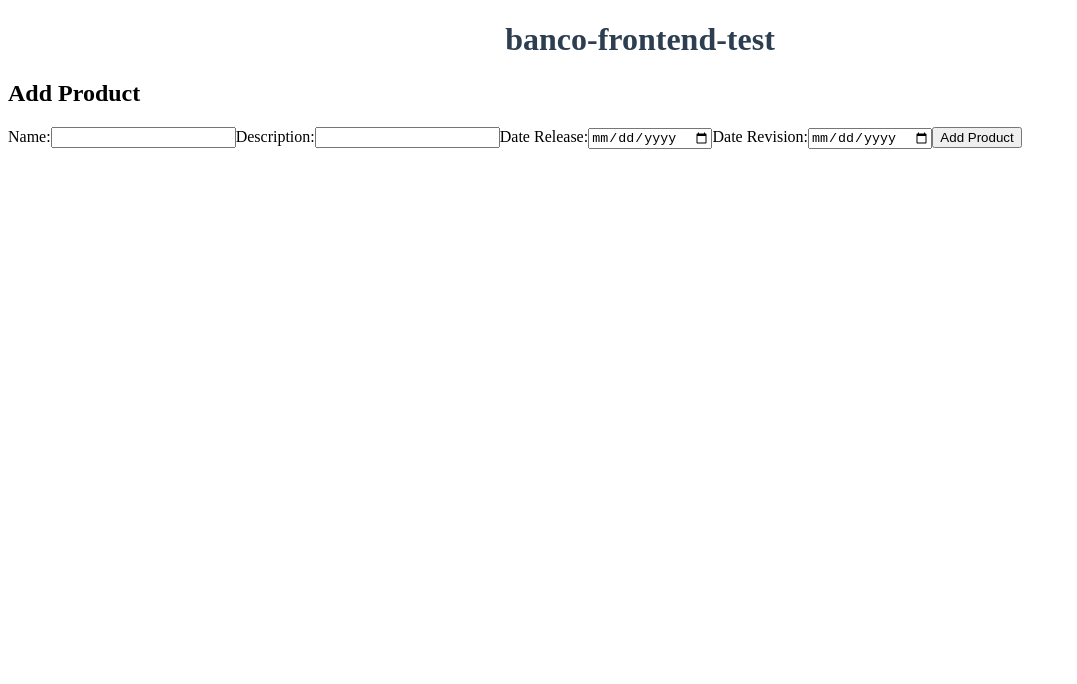
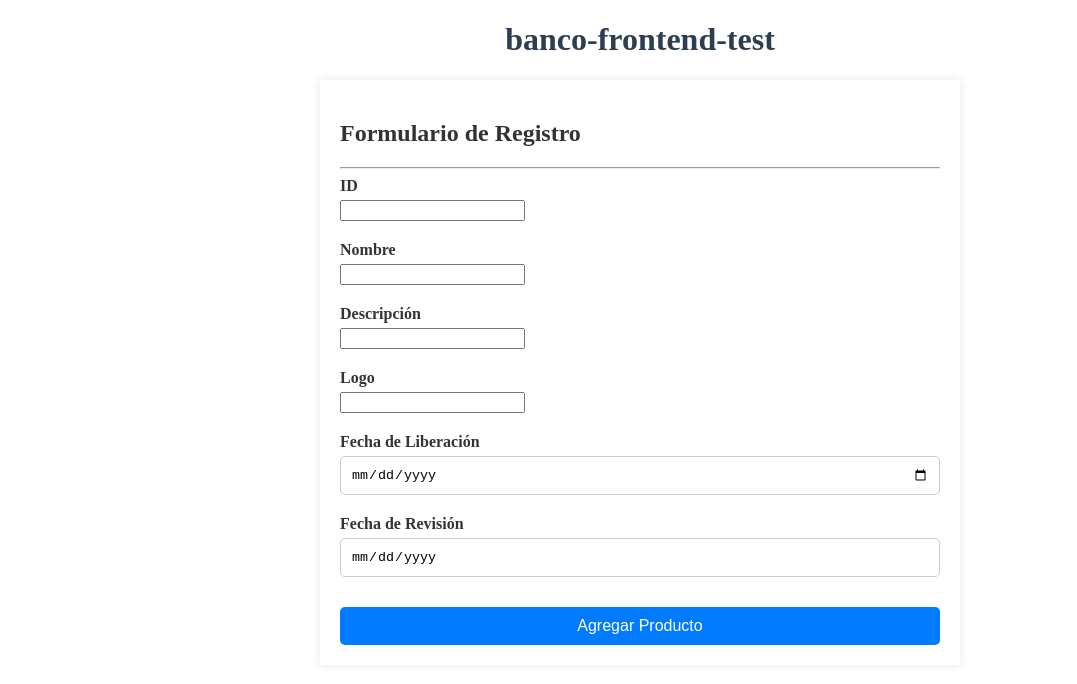
Before and after one commit to edwinarroyolopez/banco-frontend-test, an Angular app: page /add-product in a window 1280 px wide. Shown: the top 684 px of the page, without its empty margins (0-1077 px from the left). Built offline with nearby package versions, Linux system fonts and the light colour scheme.

Commit message:
CM-021 add validations to form

```diff
--- a/src/app/core/data.service.ts
+++ b/src/app/core/data.service.ts
@@ -1,7 +1,7 @@
 import { Injectable } from '@angular/core';
 import { BehaviorSubject } from 'rxjs';
 import { HttpClient } from '@angular/common/http';
-import { Observable } from 'rxjs';
+import { Observable, of } from 'rxjs';
 import { Product, ApiResponse } from './api-response.model';
 
 @Injectable({
@@ -31,8 +31,13 @@ export class DataService {
   }
 
   addItem(product: Product) {
-    this.data.push(product);
-    this.dataSubject.next(this.data);
+    this.data.unshift(product);
+    this.updatePaginatedProducts();
+  }
+
+  isIdTaken(id: string): Promise<boolean | undefined> {
+    // Simulate a call to the server to check if the ID is taken
+    return of(this.data.some(product => product.id === id)).toPromise();
   }
 
   setItemsPerPage(itemsPerPage: number) {
--- a/src/app/features/add-product/add-product.component.css
+++ b/src/app/features/add-product/add-product.component.css
@@ -0,0 +1,61 @@
+.add-product-container {
+    max-width: 600px;
+    margin: 0 auto;
+    padding: 20px;
+    background-color: #fff;
+    box-shadow: 0 0 10px rgba(0, 0, 0, 0.1);
+  }
+
+  h2 {
+    margin-bottom: 20px;
+    font-size: 1.5rem;
+    color: #333;
+  }
+
+  form {
+    display: flex;
+    flex-direction: column;
+  }
+
+  .form-group {
+    margin-bottom: 20px;
+  }
+
+  label {
+    display: block;
+    margin-bottom: 5px;
+    font-weight: bold;
+    color: #333;
+  }
+
+  input[type="text"],
+  input[type="date"] {
+    width: 100%;
+    padding: 10px;
+    border: 1px solid #ccc;
+    border-radius: 5px;
+    box-sizing: border-box;
+  }
+
+  button {
+    display: inline-block;
+    padding: 10px 20px;
+    background-color: #007bff;
+    color: #fff;
+    border: none;
+    border-radius: 5px;
+    cursor: pointer;
+    margin-top: 10px;
+    font-size: 1rem;
+  }
+
+  button:hover {
+    background-color: #0056b3;
+  }
+
+  /* Estilo para mensajes de error */
+  .error {
+    color: red;
+    font-size: 0.875rem;
+    margin-top: 5px;
+  }
--- a/src/app/features/add-product/add-product.component.html
+++ b/src/app/features/add-product/add-product.component.html
@@ -1,18 +1,70 @@
 <div class="add-product-container">
-    <h2>Add Product</h2>
-    <form>
-      <label for="name">Name:</label>
-      <input type="text" id="name" name="name">
+    <h2>Formulario de Registro</h2>
+    <hr>
+    <form [formGroup]="productForm" (ngSubmit)="onSubmit()">
 
-      <label for="description">Description:</label>
-      <input type="text" id="description" name="description">
+      <!-- ID -->
+      <div class="form-group">
+        <label for="id">ID</label>
+        <input id="id" formControlName="id" />
+        <div *ngIf="productForm.get('id')?.invalid && productForm.get('id')?.touched">
+          <small class="error" *ngIf="productForm.get('id')?.errors?.['required']">El ID es obligatorio.</small>
+          <small class="error" *ngIf="productForm.get('id')?.errors?.['minlength']">El ID debe tener al menos 3 caracteres.</small>
+          <small class="error" *ngIf="productForm.get('id')?.errors?.['maxlength']">El ID no puede tener más de 10 caracteres.</small>
+          <small class="error" *ngIf="productForm.get('id')?.errors?.['idTaken']">El ID ya está en uso.</small>
+        </div>
+      </div>
 
-      <label for="date_release">Date Release:</label>
-      <input type="date" id="date_release" name="date_release">
+      <!-- Nombre -->
+      <div class="form-group">
+        <label for="name">Nombre</label>
+        <input id="name" formControlName="name" />
+        <div *ngIf="productForm.get('name')?.invalid && productForm.get('name')?.touched">
+          <small class="error" *ngIf="productForm.get('name')?.errors?.['required']">El nombre es obligatorio.</small>
+          <small class="error" *ngIf="productForm.get('name')?.errors?.['minlength']">El nombre debe tener al menos 5 caracteres.</small>
+          <small class="error" *ngIf="productForm.get('name')?.errors?.['maxlength']">El nombre no puede tener más de 100 caracteres.</small>
+        </div>
+      </div>
 
-      <label for="date_revision">Date Revision:</label>
-      <input type="date" id="date_revision" name="date_revision">
+      <!-- Descripción -->
+      <div class="form-group">
+        <label for="description">Descripción</label>
+        <input id="description" formControlName="description" />
+        <div *ngIf="productForm.get('description')?.invalid && productForm.get('description')?.touched">
+          <small class="error" *ngIf="productForm.get('description')?.errors?.['required']">La descripción es obligatoria.</small>
+          <small class="error" *ngIf="productForm.get('description')?.errors?.['minlength']">La descripción debe tener al menos 10 caracteres.</small>
+          <small class="error" *ngIf="productForm.get('description')?.errors?.['maxlength']">La descripción no puede tener más de 200 caracteres.</small>
+        </div>
+      </div>
 
-      <button type="submit">Add Product</button>
+      <!-- Logo -->
+      <div class="form-group">
+        <label for="logo">Logo</label>
+        <input id="logo" formControlName="logo" />
+        <div *ngIf="productForm.get('logo')?.invalid && productForm.get('logo')?.touched">
+          <small class="error" *ngIf="productForm.get('logo')?.errors?.['required']">El logo es obligatorio.</small>
+        </div>
+      </div>
+
+      <!-- Fecha de Liberación -->
+      <div class="form-group">
+        <label for="date_release">Fecha de Liberación</label>
+        <input id="date_release" type="date" formControlName="date_release" />
+        <div *ngIf="productForm.get('date_release')?.invalid && productForm.get('date_release')?.touched">
+          <small class="error" *ngIf="productForm.get('date_release')?.errors?.['required']">La fecha de liberación es obligatoria.</small>
+          <small class="error" *ngIf="productForm.get('date_release')?.errors?.['invalidReleaseDate']">La fecha de liberación debe ser una fecha futura.</small>
+        </div>
+      </div>
+
+      <!-- Fecha de Revisión -->
+      <div class="form-group">
+        <label for="date_revision">Fecha de Revisión</label>
+        <input id="date_revision" type="date" formControlName="date_revision" readonly />
+        <div *ngIf="productForm.get('date_revision')?.invalid && productForm.get('date_revision')?.touched">
+          <small class="error" *ngIf="productForm.get('date_revision')?.errors?.['required']">La fecha de revisión es obligatoria.</small>
+        </div>
+      </div>
+
+      <button type="submit">Agregar Producto</button>
     </form>
   </div>
--- a/src/app/features/add-product/add-product.component.ts
+++ b/src/app/features/add-product/add-product.component.ts
@@ -1,14 +1,72 @@
-import { Component } from '@angular/core';
+import { Component, OnInit } from '@angular/core';
 import { CommonModule } from '@angular/common';
-import { FormsModule } from '@angular/forms';
+import { FormBuilder, FormGroup, Validators, ReactiveFormsModule } from '@angular/forms';
+import { Router } from '@angular/router';
+import { DataService } from '../../core/data.service';
+
+
 
 @Component({
   selector: 'app-add-product',
-  standalone: true,
   templateUrl: './add-product.component.html',
   styleUrls: ['./add-product.component.css'],
-  imports: [CommonModule, FormsModule]
+  standalone: true,
+  imports: [CommonModule, ReactiveFormsModule]
 })
-export class AddProductComponent {
-  // Lógica para agregar un producto
+export class AddProductComponent implements OnInit {
+  productForm!: FormGroup;
+
+  constructor(
+    private fb: FormBuilder,
+    private dataService: DataService,
+    private router: Router
+  ) { }
+
+  ngOnInit(): void {
+    this.productForm = this.fb.group({
+      id: ['', [Validators.required, Validators.minLength(3), Validators.maxLength(10)], this.validateIdNotTaken.bind(this)],
+      name: ['', [Validators.required, Validators.minLength(5), Validators.maxLength(100)]],
+      description: ['', [Validators.required, Validators.minLength(10), Validators.maxLength(200)]],
+      logo: ['', Validators.required],
+      date_release: ['', [Validators.required, this.validateReleaseDate.bind(this)]],
+      date_revision: ['', Validators.required]
+    });
+
+    const dateReleaseControl = this.productForm.get('date_release');
+    const dateRevisionControl = this.productForm.get('date_revision');
+
+    if (dateReleaseControl && dateRevisionControl) {
+      dateReleaseControl.valueChanges.subscribe(value => {
+        if (value) {
+          const releaseDate = new Date(value);
+          releaseDate.setFullYear(releaseDate.getFullYear() + 1);
+          dateRevisionControl.setValue(releaseDate.toISOString().substring(0, 10));
+        }
+      });
+    }
+
+  }
+
+  validateIdNotTaken(control: any) {
+    return this.dataService.isIdTaken(control.value).then(isTaken => {
+      return isTaken ? { idTaken: true } : null;
+    });
+  }
+
+  validateReleaseDate(control: any) {
+    const releaseDate = new Date(control.value);
+    const today = new Date();
+    return releaseDate >= today ? null : { invalidReleaseDate: true };
+  }
+
+  onSubmit(): void {
+
+    this.productForm.markAllAsTouched();
+
+    if (this.productForm.valid) {
+      const newProduct = this.productForm.value;
+      this.dataService.addItem(newProduct);
+      this.router.navigate(['/']);
+    }
+  }
 }
```
